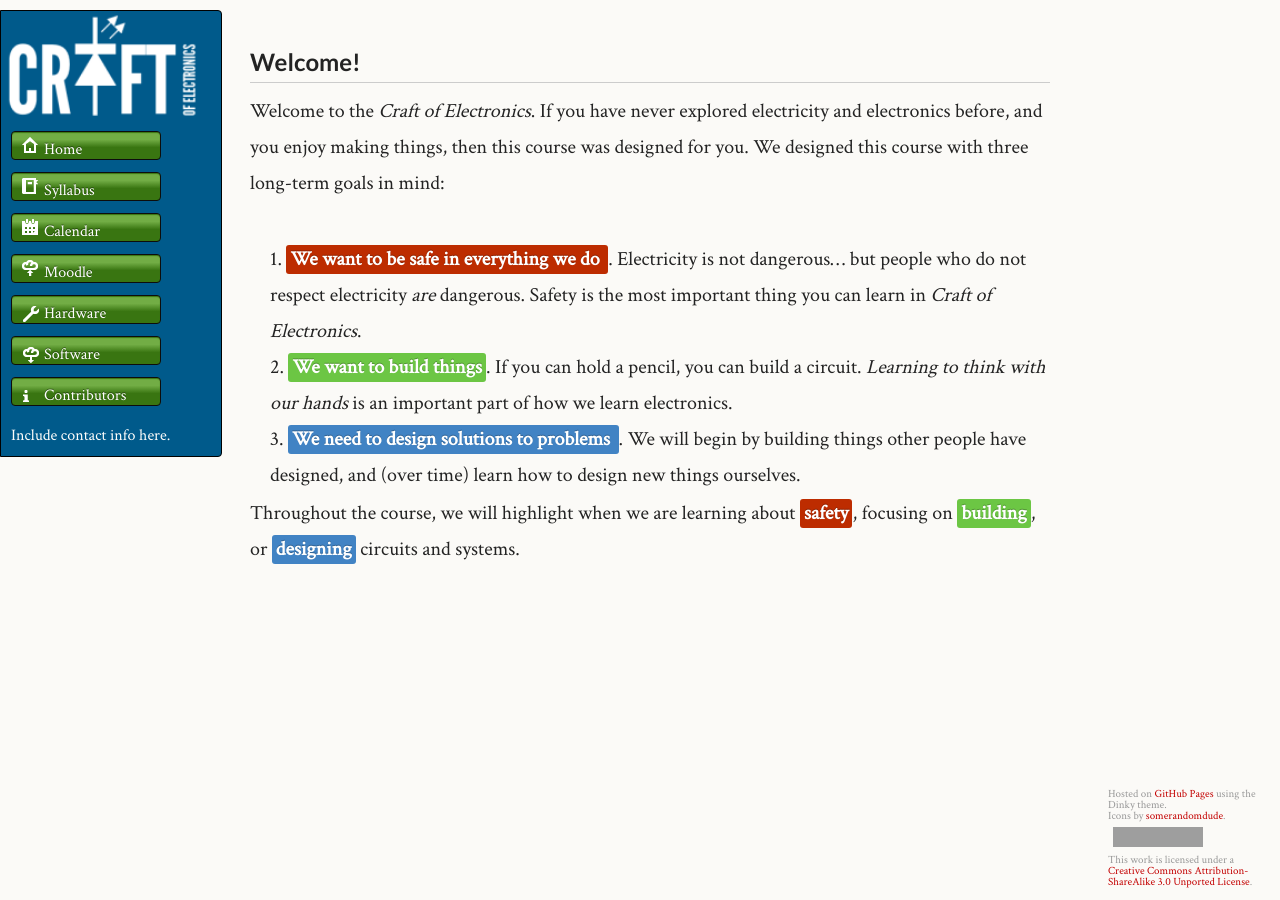
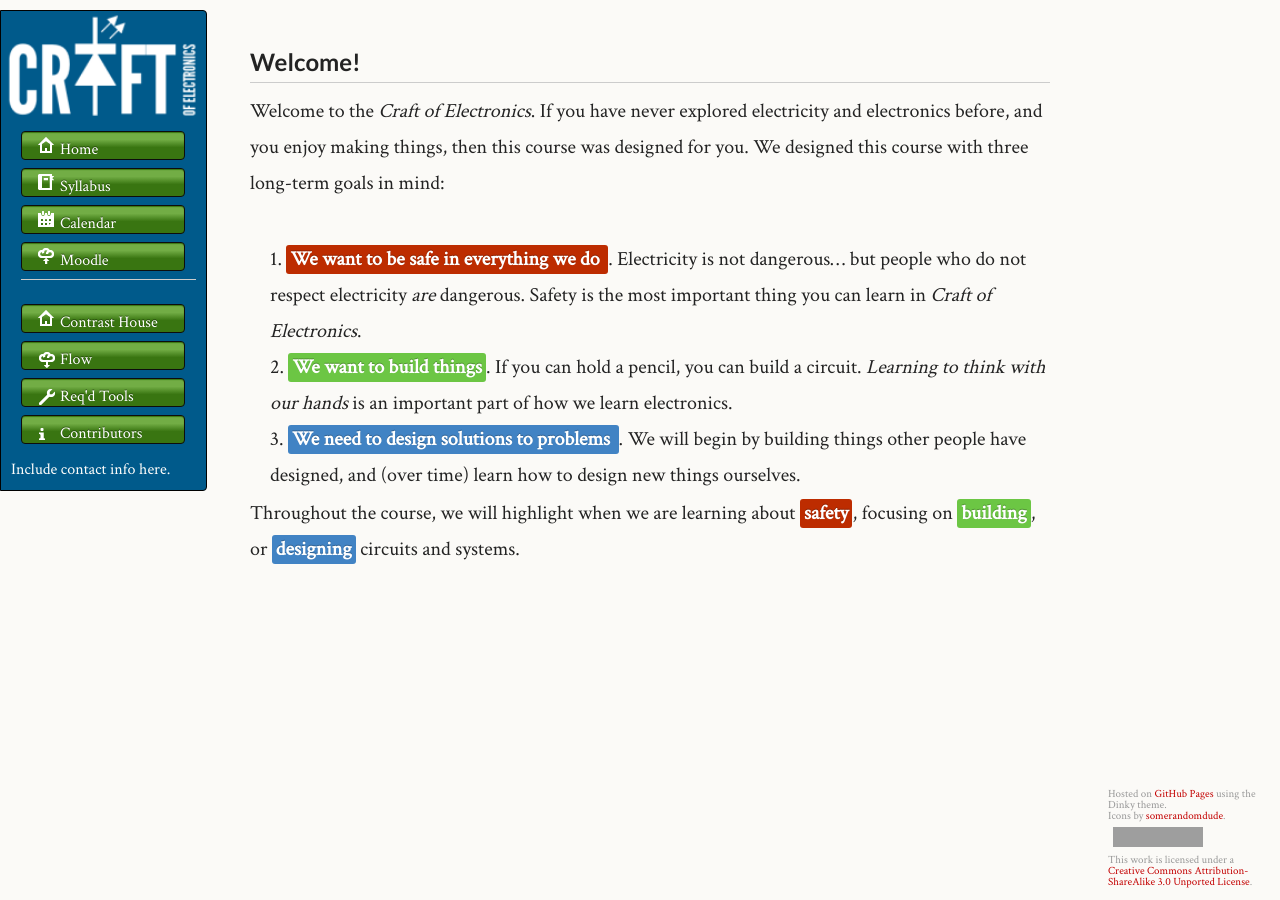
Before and after one commit to craftofelectronics/craftofelectronics.github.com, a Jekyll site: the page built from index.md, in a window 1280 px wide. Built offline with Jekyll 4.4.1, drawn with Linux system fonts in a browser that asks for light colours; grey boxes are pictures that could not be loaded.

Commit message:
Tweaking nav...
Might be nice to feature highlights of course more prominently.

```diff
--- a/_includes/main-navbar.html
+++ b/_includes/main-navbar.html
@@ -5,7 +5,10 @@
   <li class="download"><a class="buttons book" href="{{ site.base }}/syllabus.html">Syllabus</a></li>
   <li class="download"><a class="buttons calendar" href="{{ site.base }}/cal/">Calendar</a></li>
   <li class="download"><a class="buttons upload" href="">Moodle</a></li>
-  <li class="download"><a class="buttons hardware" href="{{ site.base }}/hardware.html">Hardware</a></li>
-  <li class="download"><a class="buttons software" href="{{ site.base }}/software.html">Software</a></li>
+  <hr/>
+  <li class="download"><a class="buttons home" href="{{ site.base }}/bereacontrasthouse/">Contrast House</a></li>
+  <li class="download"><a class="buttons software" href="{{ site.base }}/software/flow.html">Flow</a></li>
+  <li class="download"><a class="buttons hardware" href="{{ site.base }}/tools.html">Req'd Tools</a></li>
+
   <li class="download"><a class="buttons info" href="{{ site.base }}/contributors.html">Contributors</a></li>
 </ul>
--- a/stylesheets/styles.css
+++ b/stylesheets/styles.css
@@ -224,7 +224,7 @@ td {
 header {
 	/* background-color: #171717; */
 	color: #FDFDFB;
-  width:200px;
+  width:185px;
   float:left;
   position:fixed;
 	border: 1px solid #000;
@@ -268,15 +268,16 @@ a.name {
 header ul {
   list-style:none;
   padding:0;
+  margin-left: 10px;
 }
 
 header li {
 	list-style-type: none;
-  width:132px;
+  width:80%;
   height:15px;
-	margin-bottom: 12px;
+	margin-bottom: 8px;
 	line-height: 1em;
-	padding: 6px 6px 6px 10px;
+	padding: 6px 6px 6px 16px;
 
 /*
   // RED VERSION
```
